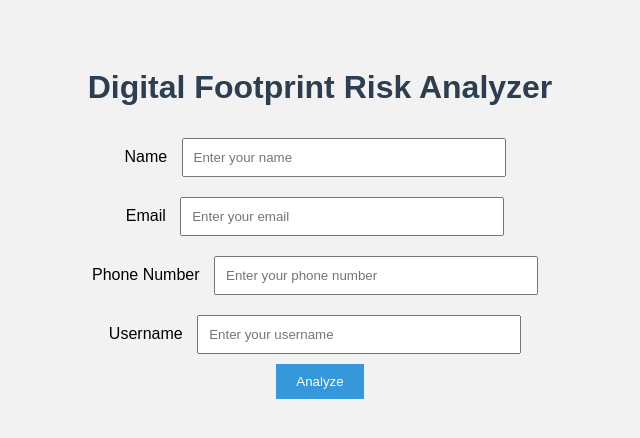
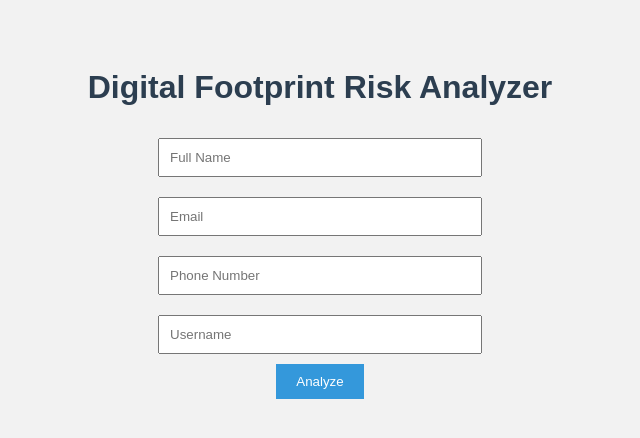
Before and after one commit to maheshvinay1976-web/digital-footprint-analyzer, a Flask app: page / in a window 1280 px wide. Shown: the top 438 px of the page, without its empty margins (320-960 px from the left). Run offline with Flask 3, Linux system fonts and the light colour scheme.

Commit message:
Refactor index.html for improved form and results display
Updated form fields and added risk score and analysis details.

```diff
--- a/templates/index.html
+++ b/templates/index.html
@@ -2,49 +2,48 @@
 <html>
 <head>
     <title>Digital Footprint Risk Analyzer</title>
-    <link rel="stylesheet" href="/static/style.css">
+    <link rel="stylesheet" href="{{ url_for('static', filename='style.css') }}">
 </head>
-
 <body>
-
     <div class="container">
-
         <h1>Digital Footprint Risk Analyzer</h1>
-
         <form method="POST">
-
-            <div class="input-group">
-                <label>Name</label>
-                <input type="text" name="name" placeholder="Enter your name">
-            </div>
-
-            <div class="input-group">
-                <label>Email</label>
-                <input type="email" name="email" placeholder="Enter your email">
-            </div>
-
-            <div class="input-group">
-                <label>Phone Number</label>
-                <input type="text" name="phone" placeholder="Enter your phone number">
-            </div>
-
-            <div class="input-group">
-                <label>Username</label>
-                <input type="text" name="username" placeholder="Enter your username">
-            </div>
-
+            <input type="text" name="name" placeholder="Full Name"><br>
+            <input type="email" name="email" placeholder="Email"><br>
+            <input type="text" name="phone" placeholder="Phone Number"><br>
+            <input type="text" name="username" placeholder="Username"><br>
             <button type="submit">Analyze</button>
-
         </form>
 
-        {% if result %}
-        <div class="result">
-            <h3>Analysis Result</h3>
-            <p>{{ result }}</p>
-        </div>
+        {% if score %}
+        <h2>Risk Score: {{ score }}% ({{ level }})</h2>
+        <h3>Reasons:</h3>
+        <ul>
+            {% for reason in reasons %}
+                <li>{{ reason }}</li>
+            {% endfor %}
+        </ul>
+
+        <h3>Social Media Links:</h3>
+        <ul>
+            {% for platform, link in social_links.items() %}
+                <li><a href="{{ link }}" target="_blank">{{ platform }}</a></li>
+            {% endfor %}
+        </ul>
+
+        {% if breaches %}
+        <h3>Breaches Found:</h3>
+        <ul>
+            {% for breach in breaches %}
+                <li>{{ breach }}</li>
+            {% endfor %}
+        </ul>
         {% endif %}
 
+        {% if dark_web_risk %}
+        <h3>Dark Web Exposure Detected!</h3>
+        {% endif %}
+        {% endif %}
     </div>
-
 </body>
 </html>
```
